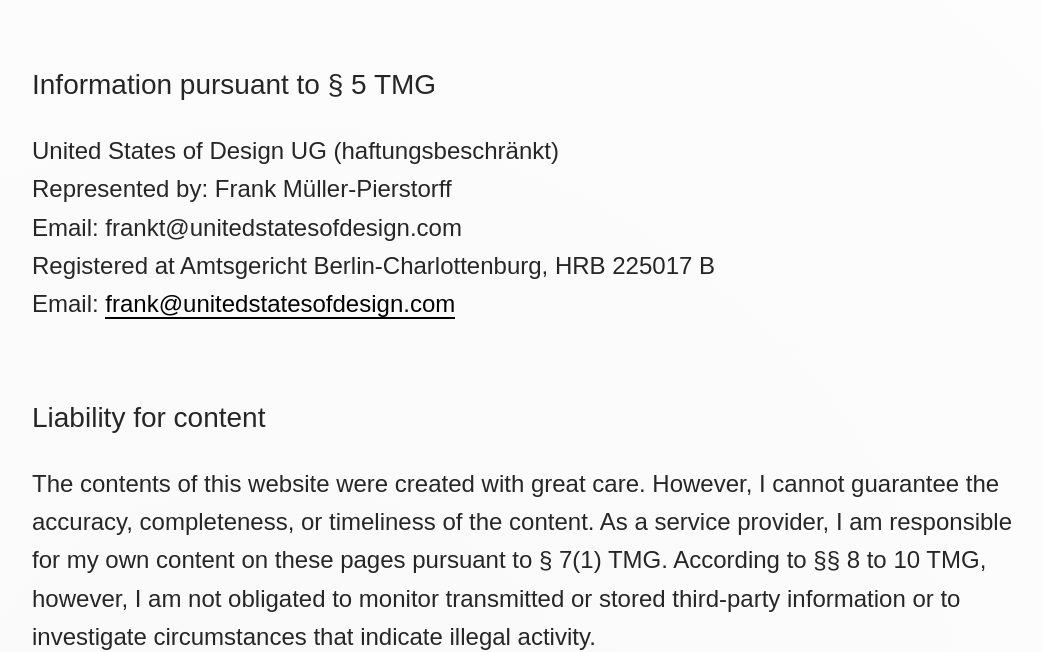
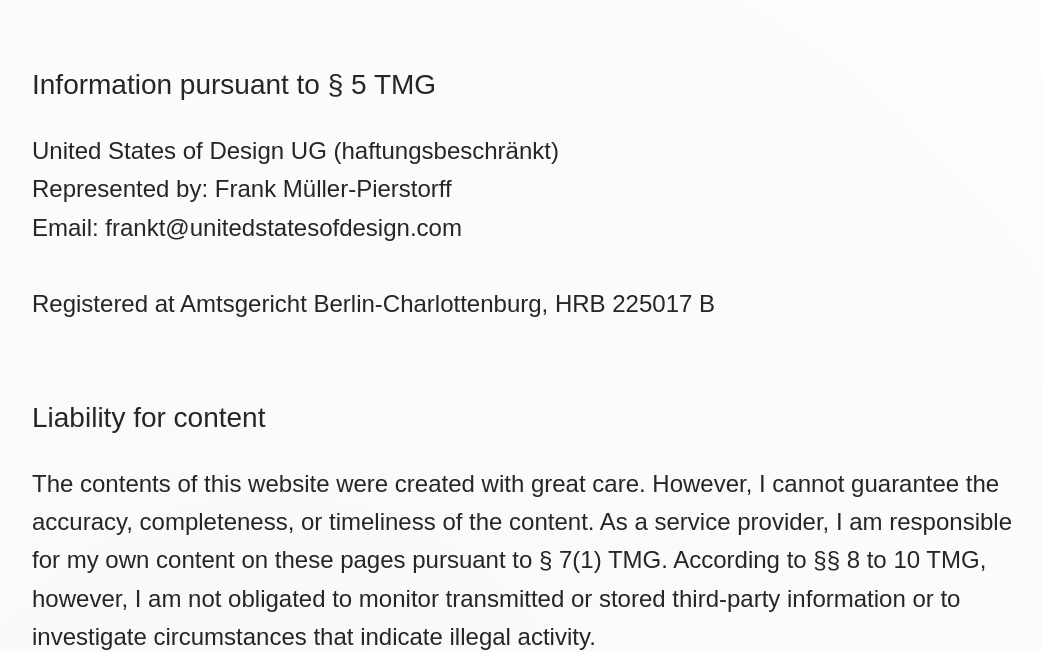
Before and after one commit to frankmuellerpierstorff/unitedstatesofdesign, a plain HTML site: page legal.html in a window 1280 px wide. Shown: the part 158-810 px from the top of the page, without its empty margins (112-1154 px from the left). Drawn offline with Linux system fonts and the light colour scheme; a web font is replaced by a local one.

Commit message:
Update legal.html

```diff
--- a/legal.html
+++ b/legal.html
@@ -76,10 +76,10 @@
     <p>
       United States of Design UG (haftungsbeschränkt)<br>
       Represented by: Frank Müller-Pierstorff<br>
-      Email: frankt@unitedstatesofdesign.com<br>
+      Email: frankt@unitedstatesofdesign.com<br><br>
 
     Registered at Amtsgericht Berlin-Charlottenburg, HRB 225017 B<br>
-      Email: <a href="mailto:frank@unitedstatesofdesign.com">frank@unitedstatesofdesign.com</a>
+
     </p>
 
     <h2>Liability for content</h2>
```
